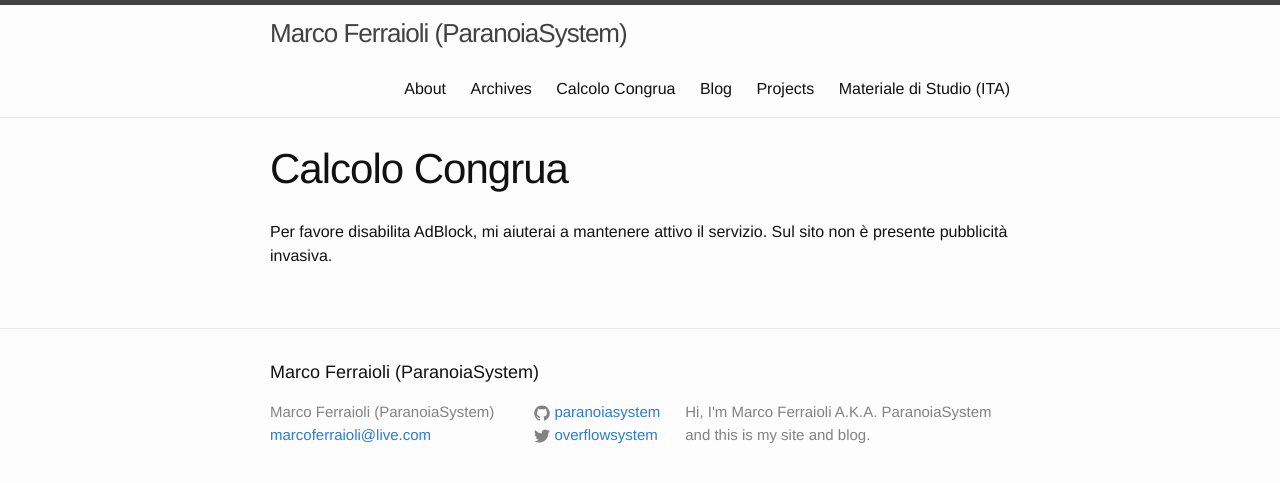
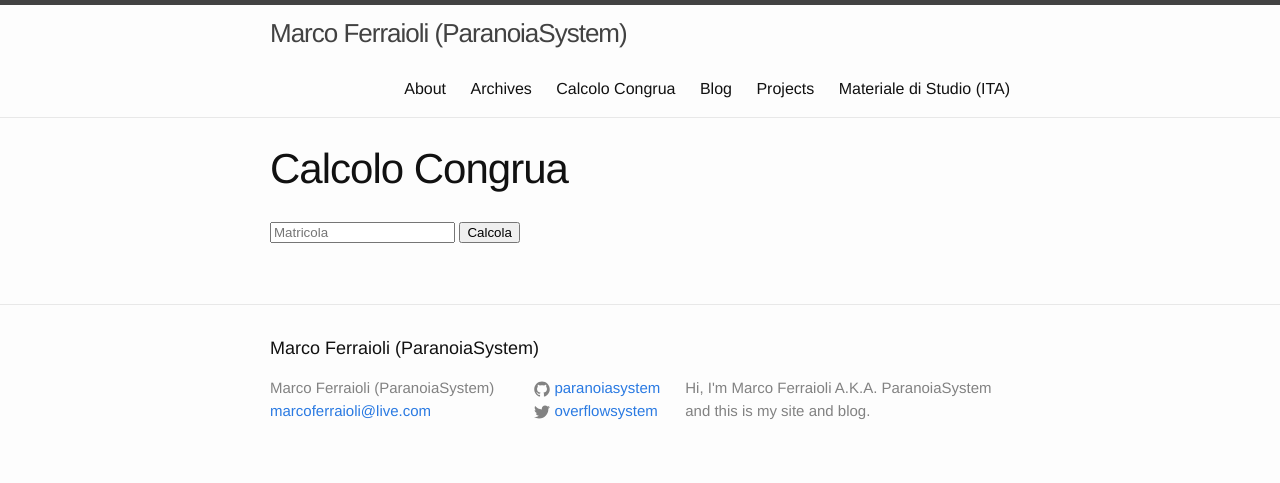
Before and after one commit to paranoiasystem/paranoiasystem.github.io_old, a Jekyll site: the page built from calcolounisa.html, in a window 1280 px wide. Shown: the top 483 px of the page. Built offline with Jekyll 4.4.1, drawn with Linux system fonts in a browser that asks for light colours; some of the changed lines change nothing that is shown.

Commit message:
calcolo33

```diff
--- a/calcolounisa.html
+++ b/calcolounisa.html
@@ -15,9 +15,9 @@ permalink: /calcolounisa/
 	Per favore disabilita AdBlock, mi aiuterai a mantenere attivo il servizio.
 	Sul sito non è presente pubblicità invasiva.
 </div>
-<script type="text/javascript" src="js/calcola.js"></script>
+<script type="text/javascript" src="{{ "/js/calcola.js" | prepend: site.baseurl }}"></script>
 <script type="text/javascript">var adblock = true;</script>
-<script type="text/javascript" src="js/adframe.js"></script>
+<script type="text/javascript" src="{{ "/js/adframe.js" | prepend: site.baseurl }}"></script>
 <script type="text/javascript">
 	document.getElementById('adenable').style.display='none';
 	if(adblock) {
```
